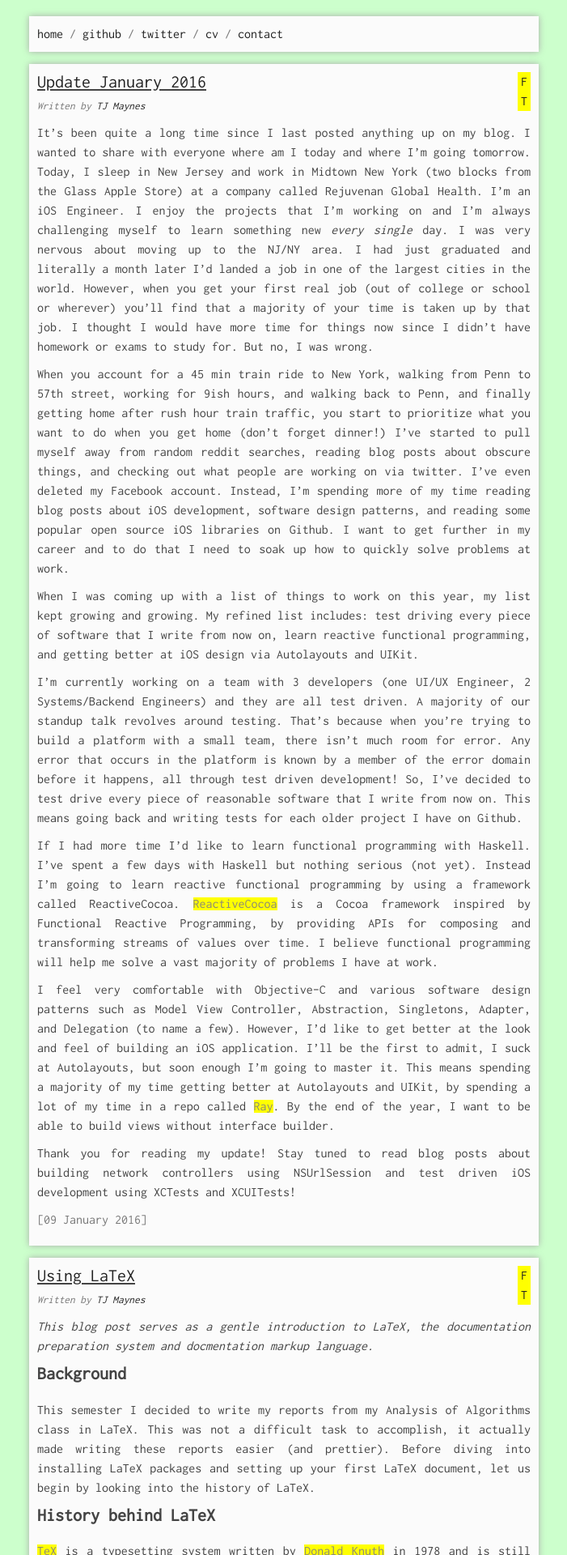
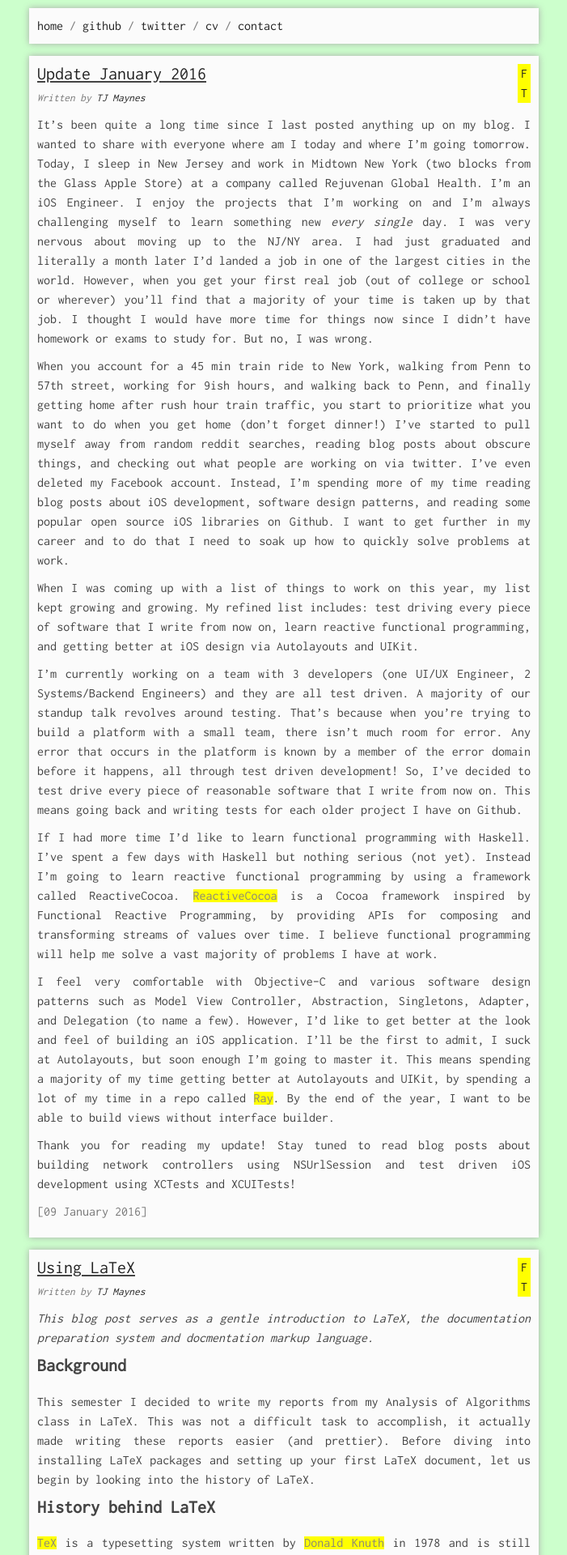
Before and after one commit to embaron/tjmaynes.github.io, a Jekyll site: the page built from index.html, in a window 1280 px wide. Shown: the top 1920 px of the page at 81% size, without its empty margins (289-990 px from the left). Built offline with Jekyll 4.4.1, drawn with Linux system fonts in a browser that asks for light colours; the list of posts is cut into pages by our own code.

Commit message:
More styling

```diff
--- a/_includes/footer.html
+++ b/_includes/footer.html
@@ -1,3 +1,3 @@
 <footer>
-  © <a href="mailto:tjmaynes@gmail.com">TJ Maynes</a> | 2016
+  © <a href="mailto:tjmaynes@gmail.com">TJ Maynes</a> | {{ site.time | date: '%Y' }}
 </footer>
--- a/_includes/style.css
+++ b/_includes/style.css
@@ -32,7 +32,7 @@ time, mark, audio, video {
   vertical-align: baseline;
 }
 body {
-  padding:20px;
+  padding:10px;
   font:16px/1.5 "Inconsolata", "Lucida Sans Typewriter", "Lucida Console", Monaco, monospace;
   color:#777;
   font-weight:300;
```
